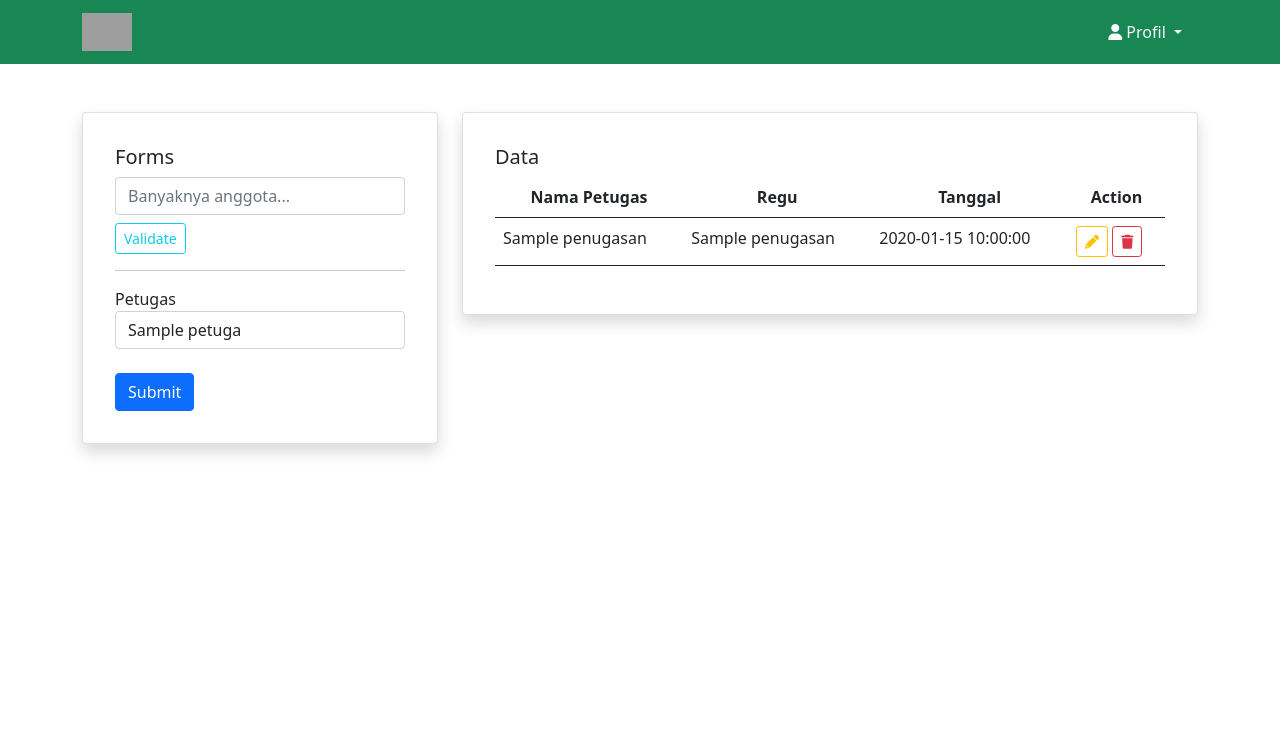
After one commit to Reyner8/damkar, a CodeIgniter 4 app: template app/Views/admin/penugasan.php in a window 1280 px wide. The commit adds this page. Shown: the top 732 px of the page. Run offline with PHP 8.4 and a stand-in for CodeIgniter, Linux system fonts and the light colour scheme; the template is opened without the code that fills it: most values are stand-ins (such as "Sample title", 1, 10 or a date in 2020); data that the repository does not hold is empty; some libraries are stand-ins or nearby versions; grey boxes are pictures that could not be loaded.

Commit message:
Form penugasan

```diff
--- a/app/Views/admin/layouts/default.php
+++ b/app/Views/admin/layouts/default.php
@@ -24,7 +24,7 @@
     <script type="text/javascript" charset="utf8" src="https://code.jquery.com/jquery-3.5.1.js"></script>
     <script type="text/javascript" charset="utf8" src="https://cdn.datatables.net/1.13.1/js/jquery.dataTables.js"></script>
     <script src="https://cdn.ckeditor.com/ckeditor5/36.0.1/classic/ckeditor.js"></script>
-    <script src="/assets/js/script.js"></script>
+    <script src="/assets/js/form.js"></script>
 </body>
 
 </html>
--- /dev/null
+++ b/app/Views/admin/penugasan.php
@@ -0,0 +1,95 @@
+<?= $this->extend('admin/layouts/default') ?>
+
+<?= $this->section('content') ?>
+<div class="container">
+    <div class="row mt-5">
+        <div class="col-md-12">
+            <?php if (session()->getFlashdata('msg-danger')) : ?>
+                <div class="alert alert-danger" role="alert">
+                    <?= session()->getFlashdata('msg-danger') ?>
+                </div>
+            <?php endif; ?>
+            <?php if (session()->getFlashdata('msg-success')) : ?>
+                <div class="alert alert-success" role="alert">
+                    <?= session()->getFlashdata('msg-success') ?>
+                </div>
+            <?php endif; ?>
+            <?php if (session()->getFlashdata('msg-dabger')) : ?>
+                <div class="alert alert-danger" role="alert">
+                    <?= session()->getFlashdata('msg-danger') ?>
+                </div>
+            <?php endif; ?>
+        </div>
+    </div>
+    <div class="row">
+        <!-- forms -->
+        <div class="col-md-4">
+            <?php if (!$isEdit) : ?>
+                <div class="card shadow p-3 mb-5 bg-body rounded">
+                    <div class="card-body">
+                        <h5 class="card-title">Forms</h5>
+                        <div class="form-inline">
+                            <div class="form-group mb-2">
+                                <input type="number" id="number" class="form-control" placeholder="Banyaknya anggota...">
+                            </div>
+                            <button id="validate-btn" class="btn btn-outline-info btn-sm">Validate</button>
+                        </div>
+                        <form action="/admin/kejadian/penugasan/<?= $kejadian['id'] ?>" method="post" enctype="multipart/form-data">
+                            <hr>
+                            <div id="petugas-container" class="mb-4">
+                                <label for="petugas">Petugas</label>
+                                <select class="form-control mb-2" name="idPetugas[]" id="petugas">
+                                    <?php foreach ($listPetugas as $petugas) : ?>
+                                        <option value="<?= $petugas['id'] ?>"><?= $petugas['nama'] ?></option>
+                                    <?php endforeach; ?>
+                                </select>
+                            </div>
+                            <button class="btn btn-primary">Submit</button>
+                        </form>
+                    </div>
+                </div>
+            <?php else : ?>
+            <?php endif; ?>
+        </div>
+
+        <!-- table -->
+        <div class="col-md-8">
+            <div class="card shadow p-3 mb-5 bg-body rounded">
+                <div class="card-body">
+                    <h5 class="card-title">Data</h5>
+                    <table id="datatable" class="display table border-dark">
+                        <thead class="text-center">
+                            <tr>
+                                <th>Nama Petugas</th>
+                                <th>Regu</th>
+                                <th>Tanggal</th>
+                                <th>Action</th>
+                            </tr>
+                        </thead>
+
+                        <tbody>
+                            <?php foreach ($listPenugasan as $penugasan) : ?>
+                                <tr>
+                                    <td><?= $penugasan['namaPetugas'] ?></td>
+                                    <td><?= $penugasan['namaRegu'] ?></td>
+                                    <td><?= $penugasan['tanggalPenugasan'] ?></td>
+                                    <td>
+                                        <a class="btn btn-outline-warning btn-sm" href="/admin/kejadian/penugasan/edit/<?= $penugasan['idKejadian'] ?>/<?= $penugasan['id'] ?>"><i class="fa fa-pencil"></i></a>
+
+                                        <form class="d-inline-block" action="/admin/petugas/<?= $penugasan['id'] ?>" method="post">
+                                            <input type="hidden" name="_method" value="DELETE">
+                                            <button class="btn btn-outline-danger btn-sm"><i class="fa fa-trash"></i></button>
+                                        </form>
+                                    </td>
+                                </tr>
+                            <?php endforeach; ?>
+                        </tbody>
+                    </table>
+                </div>
+            </div>
+        </div>
+    </div>
+</div>
+
+
+<?= $this->endSection() ?>
```
Also changed, not shown: app/Config/Routes.php (+4 -3 lines), app/Controllers/Admin/Penugasan.php (+13 -5 lines), app/Models/RelationTable.php (+12 -2 lines), .htaccess, public/assets/js/form.js (added), 1 other file.
